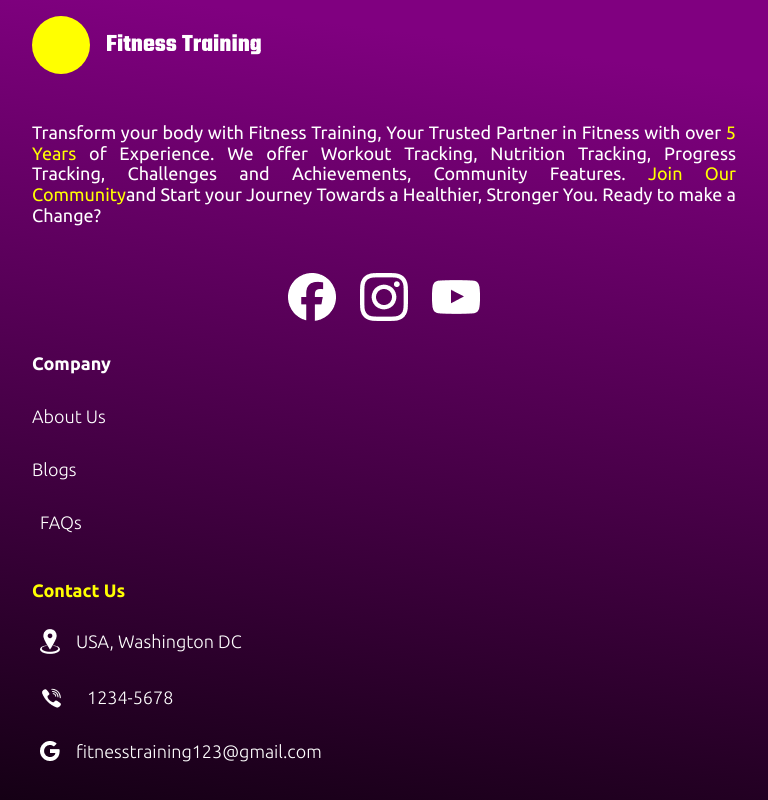
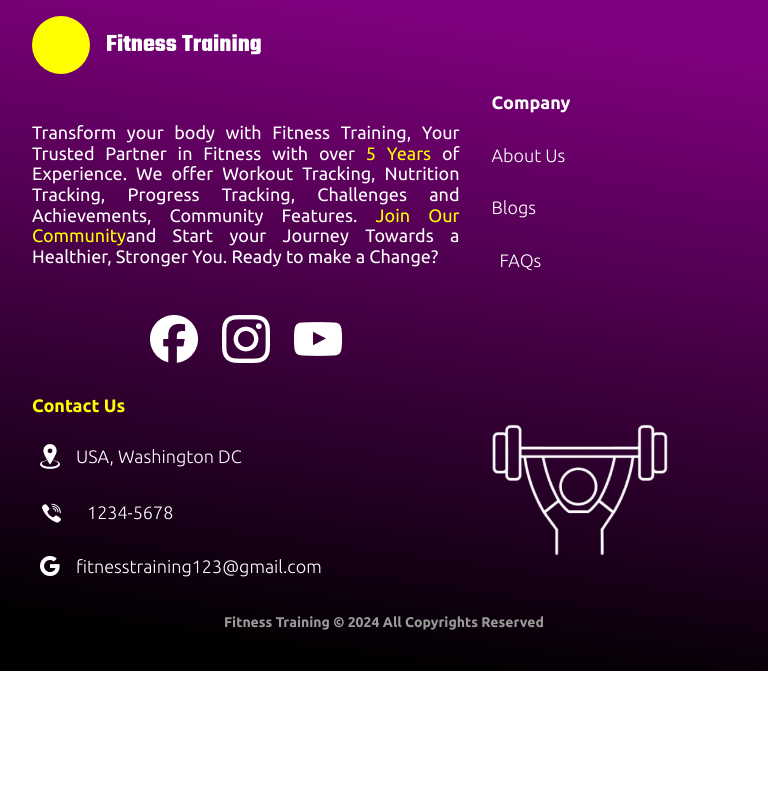
Before and after one commit to AleenaJabeen/Fitness-App, a React (Create React App) app: page /footer in a window 768 px wide. Shown: the top 800 px of the page. Built offline with nearby package versions, Linux system fonts and the light colour scheme.

Commit message:
Footer Updated

```diff
--- a/src/styles/LayoutStyles/Footer.module.css
+++ b/src/styles/LayoutStyles/Footer.module.css
@@ -118,7 +118,26 @@ li:last-child {
   text-align: center;
   color: rgba(155, 154, 154, 1);
 }
+@media (min-width:768px) and (max-width:992px) {
+  .wrapper{
+    display: flex;
+    justify-content: center;
+    align-items: center;
+    flex-direction: row;
+flex-wrap: wrap;
+gap: 2rem;
+  }
+  .contacts,.sideImage{
+    flex:1 1 47%;
+  }
+  .company{
+    flex: 1 1 17%;
+  }
+  .fitnessObjective{
+    flex:1 1 43%;
+  }
 
+}
 @media (min-width: 992px) {
   .wrapper {
     display: flex;
```
